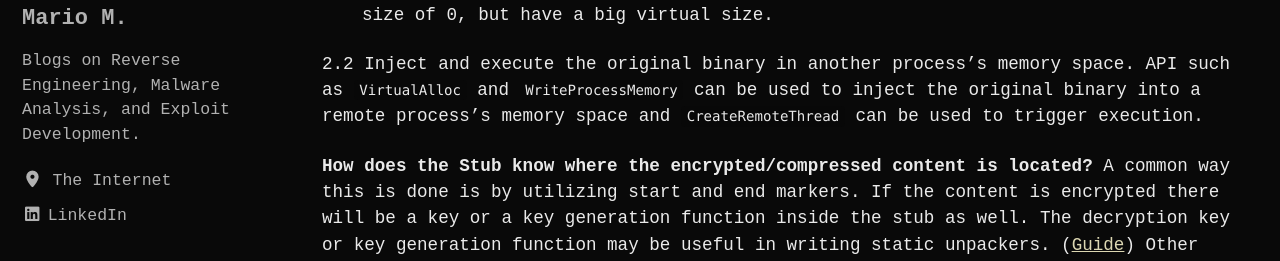
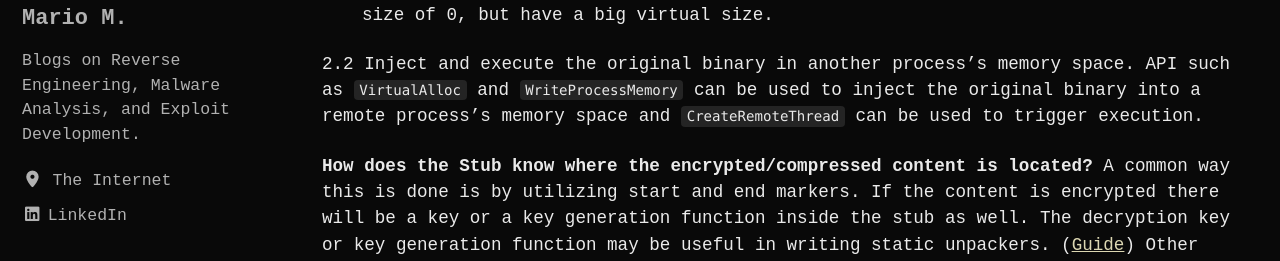
Before and after one commit to mariom3/mariom3.github.io, a Jekyll site: the page built from _posts/2023-05-14-packer-functionality.markdown, in a window 1280 px wide and 1400 px high, scrolled down 2741 px. Shown: the part 180-441 px from the top of the window. Built offline with Jekyll 4.4.1, drawn with Linux system fonts in a browser that asks for light colours; cached includes are drawn as plain includes.

Commit message:
Updated colors to improve code highlighting

```diff
--- a/_sass/minimal-mistakes/skins/_dark.scss
+++ b/_sass/minimal-mistakes/skins/_dark.scss
@@ -9,8 +9,8 @@ $text-color: #eaeaea !default;
 // $primary-color: #3a4455 !default;
 $primary-color: #c7bb5d; // #c1ab0a
 $border-color: mix(#fff, $background-color, 20%) !default;
-$code-background-color: mix(#000, $background-color, 15%) !default;
-$code-background-color-dark: mix(#000, $background-color, 20%) !default;
+$code-background-color: mix(#737373, $background-color, 25%) !default;
+$code-background-color-dark: mix(#737373, $background-color, 25%) !default;
 $form-background-color: mix(#000, $background-color, 15%) !default;
 $footer-background-color: mix(#000, $background-color, 30%) !default;
 $link-color: mix($primary-color, $text-color, 40%) !default;
```
